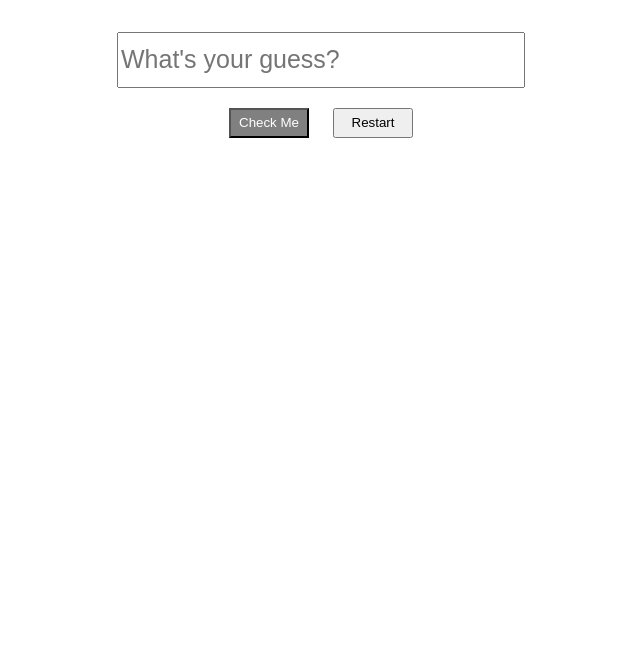
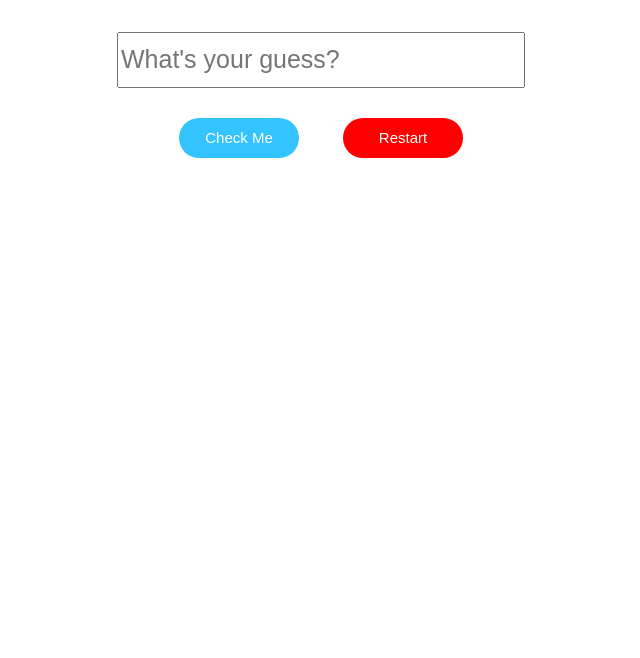
Before and after one commit to blackjac7/GuessNumber, a plain HTML site: page index.html in a window 1280 px wide. Shown: the part 142-800 px from the top of the page, without its empty margins (319-959 px from the left). Drawn offline with Linux system fonts and the light colour scheme.

Commit message:
changes button and border

```diff
--- a/style.css
+++ b/style.css
@@ -28,20 +28,45 @@
 }
 
 .button {
-	margin: 10px;
-	width: 80px;
-	height: 30px;
 }
 
 .check {
 	color: white;
-	background-color: gray;
+	background-color: #33C4FF;
+	border-style: none;
+	border-radius: 20px;
+	width: 120px;
+	height: 40px;
+	font-size: 15px;
+	font-family: sans-serif;
+	margin-right: 20px;
+	margin-top: 20px;
+}
+
+.restart {
+	color: white;
+	background-color: red;
+	border-style: none;
+	border-radius: 20px;
+	width: 120px;
+	height: 40px;
+	font-size: 15px;
+	font-family: sans-serif;
+	margin-left: 20px;
+}
+
+.check:hover {
+	border: 1px solid black;
+}
+
+.restart:hover {
+	border: 1px solid black;
 }
 
 .alert-warning {
-	background-color: red;
+	background-color: orange;
 	height: 40px;
-	color: white;
+	color: gray;
 	font-size: 20px;
 	padding-top: 15px;
 }
@@ -53,3 +78,15 @@
 	font-size: 20px;
 	padding-top: 15px;
 }
+
+.list-group {
+	list-style: none;
+}
+
+.list-group-item {
+	margin-top: 20px;
+	margin-right: 30px;
+	padding-top: 10px;
+	padding-bottom: 10px;
+	border: 1px solid black;
+}
```
